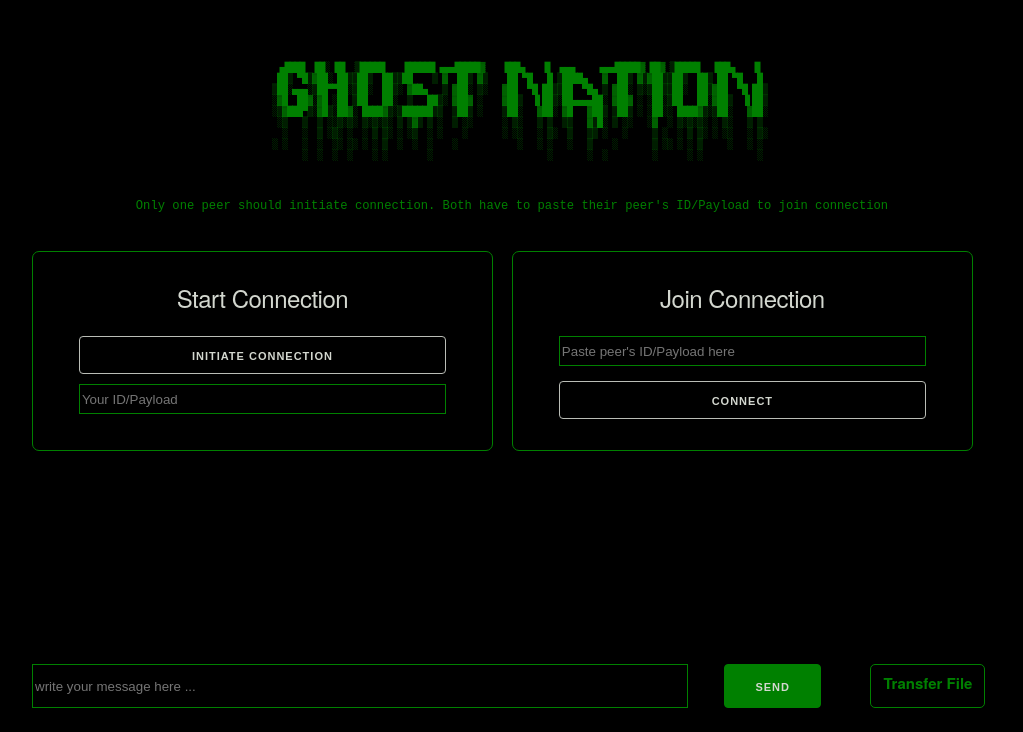
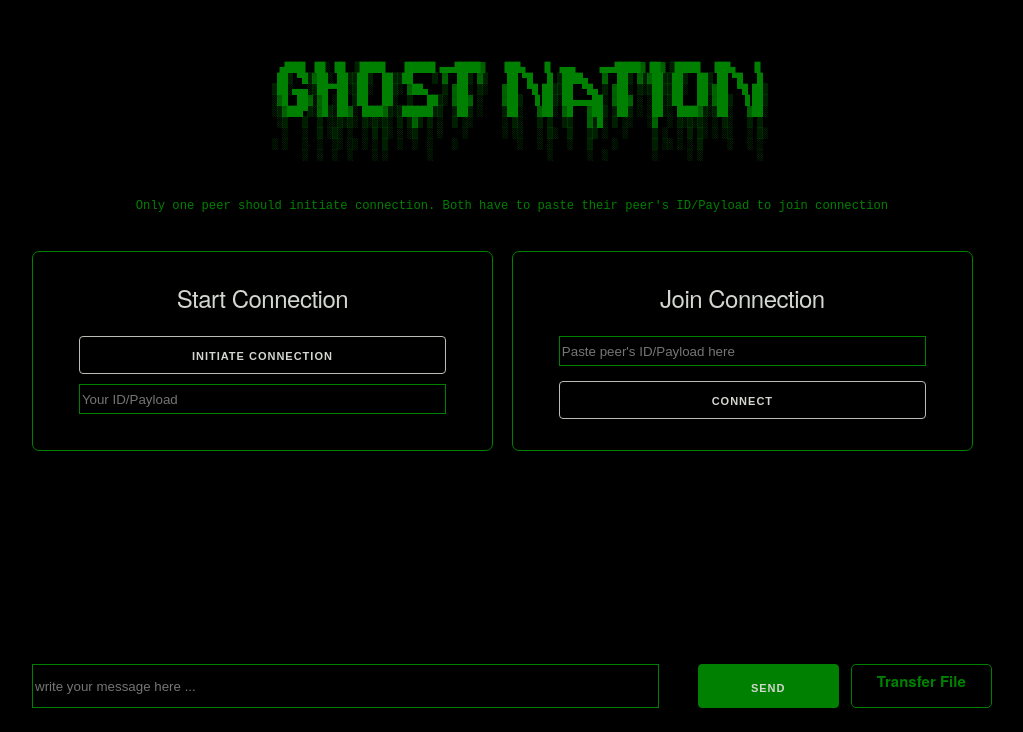
Before and after one commit to INF800/P2P-V2, a website: page index.html in a window 1280 px wide. Shown: the top 732 px of the page, without its empty margins (128-1151 px from the left). Drawn offline with Linux system fonts and the light colour scheme; a script that the page names is missing.

Commit message:
transfer file css edited

```diff
--- a/assets/main.css
+++ b/assets/main.css
@@ -202,6 +202,8 @@ input[type="file"] {
     height: 30px;
     border-radius: 5px;
     display: inline-block;
-    padding: 6px 12px;
+    /*padding: 6px 12px;*/
+    height: 44px;
+    padding-top: 3%;
     cursor: pointer;
 }
--- a/index.html
+++ b/index.html
@@ -61,19 +61,18 @@
     <div class="container">
         <div class="row">
           <!-- messaging -->
-          <div class="ten columns">
-            <div class="ten columns">
+          <div class="eight columns">
+            <div class="twelve columns">
               <input id="yourMsg" maxlength = "24" placeholder="write your message here ...">
-            </div>
-            <div class="two columns">
-              <button id="send">send</button>
             </div>
           </div>
           <!-- file -->
-          <div class="two columns">
-            <div class="twelve columns">
-              <!--input id="file-input" type="file"-->
-              <label for="file-input" class="file-input">
+          <div class="four columns">
+            <div class="six columns">
+              <button class="u-full-width" id="send">send</button>
+            </div>
+            <div class="six columns">
+              <label for="file-input" class="file-input u-full-width">
                 Transfer File
               </label>
               <input id="file-input" type="file"/>
```
